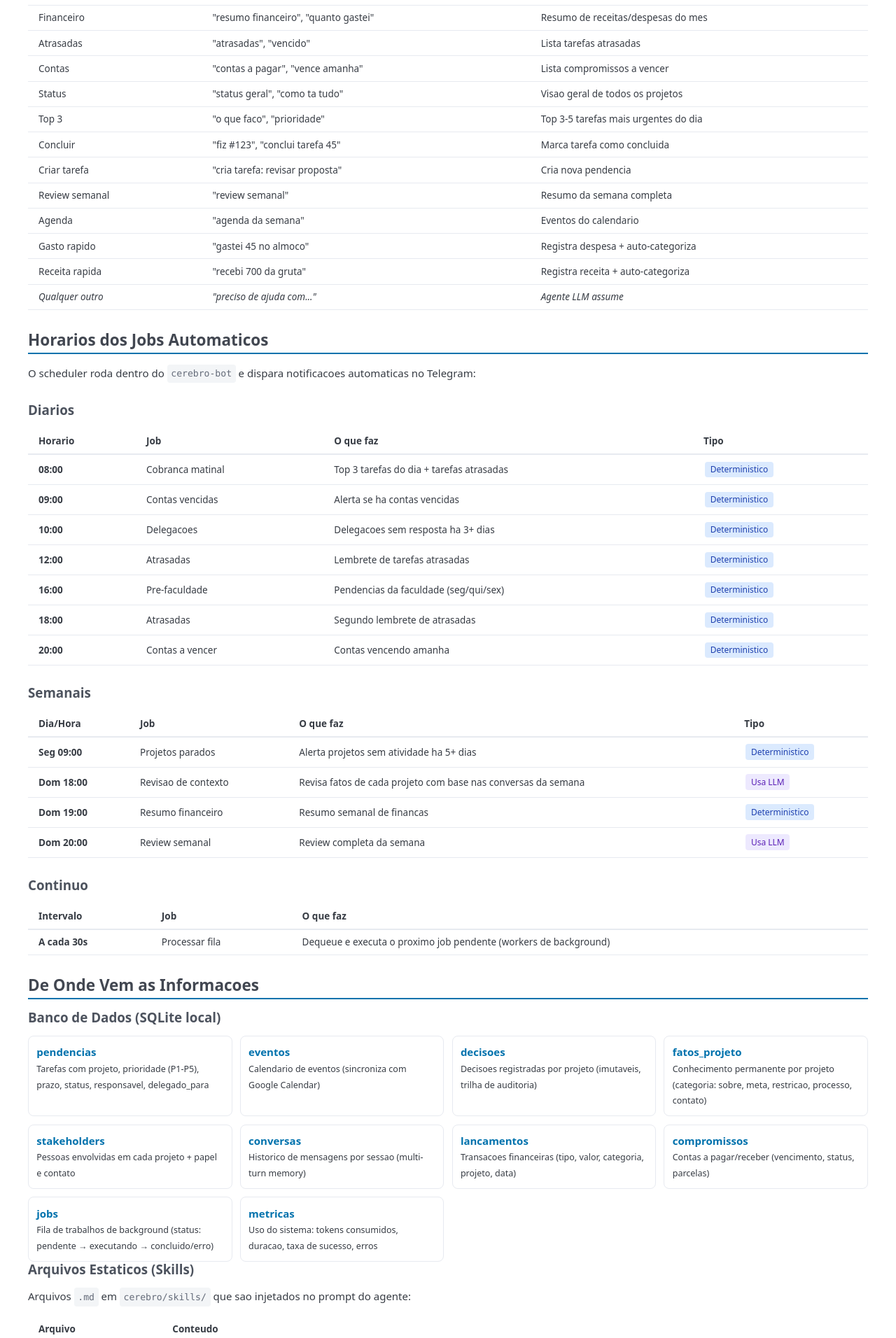
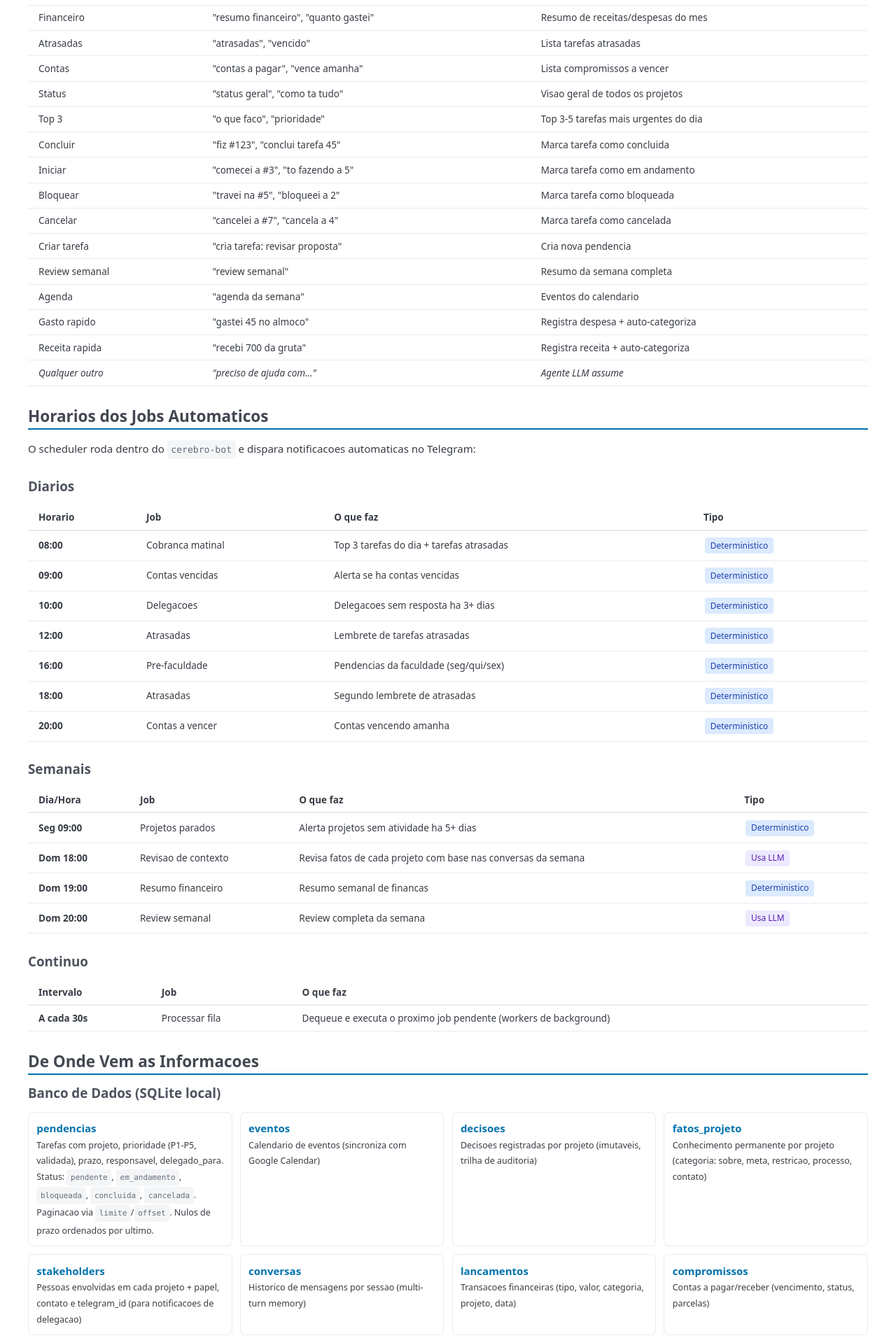
Before and after one commit to Cardoso05/Agents-Matheus, a FastAPI app: page /sistema in a window 1280 px wide. Shown: the part 911-2823 px from the top of the page at 70% size. Run offline with FastAPI, Linux system fonts and the light colour scheme; some libraries are stand-ins or nearby versions.

Commit message:
docs: atualizar pagina /sistema com novos status, endpoints e validacao
- Classificador: adicionar patterns iniciar/bloquear/cancelar
- Tabela pendencias: listar 5 status validos, validacao, paginacao
- Tools do agente: adicionar iniciar/bloquear/cancelar_pendencia
- Stakeholders: mencionar campo telegram_id
- Nova secao: API REST com todos os endpoints e paginacao

https://claude.ai/code/session_01QQ2PWjcUxoirfJ8uf7X4cg

```diff
--- a/cerebro/interfaces/templates/sistema.html
+++ b/cerebro/interfaces/templates/sistema.html
@@ -62,6 +62,9 @@
             <tr><td>Status</td><td>"status geral", "como ta tudo"</td><td>Visao geral de todos os projetos</td></tr>
             <tr><td>Top 3</td><td>"o que faco", "prioridade"</td><td>Top 3-5 tarefas mais urgentes do dia</td></tr>
             <tr><td>Concluir</td><td>"fiz #123", "conclui tarefa 45"</td><td>Marca tarefa como concluida</td></tr>
+            <tr><td>Iniciar</td><td>"comecei a #3", "to fazendo a 5"</td><td>Marca tarefa como em andamento</td></tr>
+            <tr><td>Bloquear</td><td>"travei na #5", "bloqueei a 2"</td><td>Marca tarefa como bloqueada</td></tr>
+            <tr><td>Cancelar</td><td>"cancelei a #7", "cancela a 4"</td><td>Marca tarefa como cancelada</td></tr>
             <tr><td>Criar tarefa</td><td>"cria tarefa: revisar proposta"</td><td>Cria nova pendencia</td></tr>
             <tr><td>Review semanal</td><td>"review semanal"</td><td>Resumo da semana completa</td></tr>
             <tr><td>Agenda</td><td>"agenda da semana"</td><td>Eventos do calendario</td></tr>
@@ -119,7 +122,9 @@
     <div class="tool-grid">
         <div class="tool-card">
             <strong>pendencias</strong><br>
-            <small>Tarefas com projeto, prioridade (P1-P5), prazo, status, responsavel, delegado_para</small>
+            <small>Tarefas com projeto, prioridade (P1-P5, validada), prazo, responsavel, delegado_para.<br>
+            Status: <code>pendente</code>, <code>em_andamento</code>, <code>bloqueada</code>, <code>concluida</code>, <code>cancelada</code>.<br>
+            Paginacao via <code>limite</code>/<code>offset</code>. Nulos de prazo ordenados por ultimo.</small>
         </div>
         <div class="tool-card">
             <strong>eventos</strong><br>
@@ -135,7 +140,7 @@
         </div>
         <div class="tool-card">
             <strong>stakeholders</strong><br>
-            <small>Pessoas envolvidas em cada projeto + papel e contato</small>
+            <small>Pessoas envolvidas em cada projeto + papel, contato e telegram_id (para notificacoes de delegacao)</small>
         </div>
         <div class="tool-card">
             <strong>conversas</strong><br>
@@ -210,11 +215,14 @@
 
     <h4>Gestao de Tarefas</h4>
     <div class="tool-grid">
-        <div class="tool-card"><strong>criar_pendencia</strong><br><small>Cria nova tarefa com projeto, prioridade, prazo</small></div>
+        <div class="tool-card"><strong>criar_pendencia</strong><br><small>Cria nova tarefa com projeto, prioridade (1-5 validada), prazo</small></div>
         <div class="tool-card"><strong>concluir_pendencia</strong><br><small>Marca tarefa como concluida por ID</small></div>
-        <div class="tool-card"><strong>atualizar_pendencia</strong><br><small>Modifica campos de uma tarefa existente</small></div>
-        <div class="tool-card"><strong>listar_pendencias</strong><br><small>Consulta tarefas com filtros</small></div>
-        <div class="tool-card"><strong>delegar_tarefa</strong><br><small>Delega tarefa + gera mensagem de delegacao</small></div>
+        <div class="tool-card"><strong>iniciar_pendencia</strong><br><small>Marca tarefa como em andamento (status: em_andamento)</small></div>
+        <div class="tool-card"><strong>bloquear_pendencia</strong><br><small>Marca tarefa como bloqueada com motivo opcional</small></div>
+        <div class="tool-card"><strong>cancelar_pendencia</strong><br><small>Marca tarefa como cancelada</small></div>
+        <div class="tool-card"><strong>atualizar_pendencia</strong><br><small>Modifica campos (status validado: pendente, em_andamento, bloqueada, concluida, cancelada)</small></div>
+        <div class="tool-card"><strong>listar_pendencias</strong><br><small>Consulta tarefas com filtros + paginacao (limite/offset)</small></div>
+        <div class="tool-card"><strong>delegar_tarefa</strong><br><small>Delega tarefa + busca contato do stakeholder + gera mensagem</small></div>
         <div class="tool-card"><strong>cobrar_delegacao</strong><br><small>Gera mensagem de cobranca para delegacoes atrasadas</small></div>
     </div>
 
@@ -336,6 +344,41 @@
     </table>
 </div>
 
+<!-- ── API REST ──────────────────────────────────────────── -->
+<div class="system-section">
+    <h3>API REST (Endpoints Principais)</h3>
+    <p>Todos os endpoints de escrita exigem header <code>X-API-Key</code>. Leitura e livre.</p>
+
+    <h4>Pendencias</h4>
+    <table>
+        <thead><tr><th>Metodo</th><th>Endpoint</th><th>O que faz</th></tr></thead>
+        <tbody>
+            <tr><td><code>GET</code></td><td><code>/api/pendencias?page=1&per_page=50&projeto=&status=</code></td><td>Lista com paginacao (retorna items, page, total)</td></tr>
+            <tr><td><code>POST</code></td><td><code>/api/pendencias</code></td><td>Cria pendencia (prioridade validada 1-5)</td></tr>
+            <tr><td><code>PUT</code></td><td><code>/api/pendencias/{id}</code></td><td>Atualiza campos (status validado)</td></tr>
+            <tr><td><code>PUT</code></td><td><code>/api/pendencias/{id}/concluir</code></td><td>Marca como concluida</td></tr>
+            <tr><td><code>PUT</code></td><td><code>/api/pendencias/{id}/iniciar</code></td><td>Marca como em andamento</td></tr>
+            <tr><td><code>PUT</code></td><td><code>/api/pendencias/{id}/bloquear</code></td><td>Marca como bloqueada</td></tr>
+            <tr><td><code>PUT</code></td><td><code>/api/pendencias/{id}/cancelar</code></td><td>Marca como cancelada</td></tr>
+            <tr><td><code>DELETE</code></td><td><code>/api/pendencias/{id}</code></td><td>Remove pendencia</td></tr>
+        </tbody>
+    </table>
+
+    <h4>Outros</h4>
+    <table>
+        <thead><tr><th>Metodo</th><th>Endpoint</th><th>O que faz</th></tr></thead>
+        <tbody>
+            <tr><td><code>GET</code></td><td><code>/api/status</code></td><td>Status geral (contagem por projeto, inclui em_andamento e bloqueada)</td></tr>
+            <tr><td><code>GET/POST</code></td><td><code>/api/eventos</code></td><td>Listar / criar eventos</td></tr>
+            <tr><td><code>GET/POST</code></td><td><code>/api/lancamentos</code></td><td>Listar / criar lancamentos financeiros</td></tr>
+            <tr><td><code>GET/POST</code></td><td><code>/api/compromissos</code></td><td>Listar / criar compromissos</td></tr>
+            <tr><td><code>GET/POST</code></td><td><code>/api/fatos</code></td><td>Listar / criar fatos de projeto</td></tr>
+            <tr><td><code>GET</code></td><td><code>/api/triggers</code></td><td>Status dos triggers condicionais</td></tr>
+            <tr><td><code>POST</code></td><td><code>/api/mensagem</code></td><td>Processa mensagem (mesmo fluxo do Telegram)</td></tr>
+        </tbody>
+    </table>
+</div>
+
 <!-- ── Triggers Condicionais ─────────────────────────────── -->
 <div class="system-section">
     <h3>Triggers Condicionais</h3>
```
